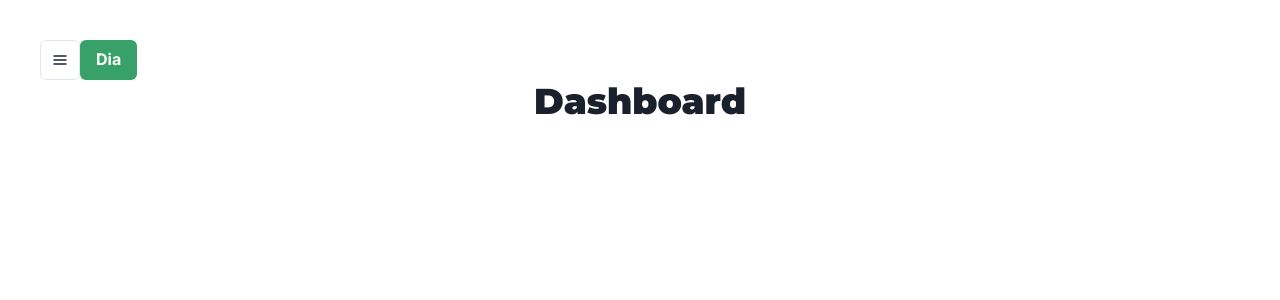
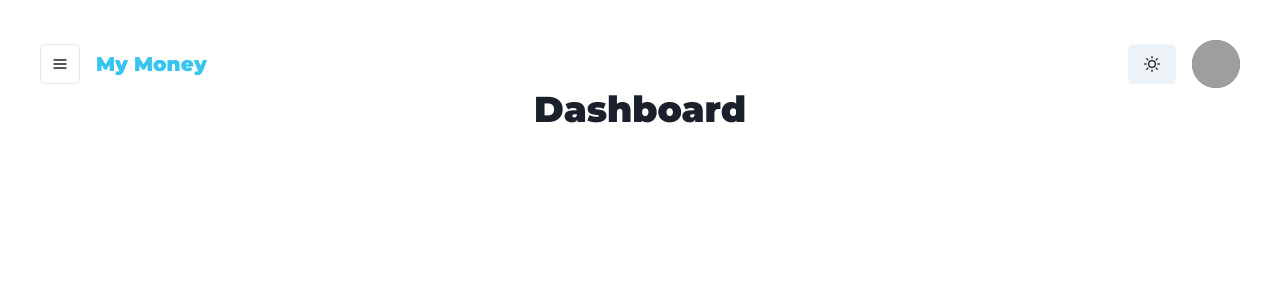
Before and after one commit to christian-de-ornellas/mymoney-frontend, a React (Create React App) app: page / in a window 1280 px wide. Shown: the top 300 px of the page. Built offline with nearby package versions, Linux system fonts and the light colour scheme; grey boxes are pictures that could not be loaded.

Commit message:
Componente de cabeçalho ok

```diff
--- a/src/App.tsx
+++ b/src/App.tsx
@@ -3,21 +3,20 @@ import { BrowserRouter as Router, Switch, Route } from 'react-router-dom'
 import { ChakraProvider, Container } from '@chakra-ui/react'
 import theme from './theme'
 import './theme/styles.css'
-import Navbar from './components/Navbar'
-import DarkModeToggle from './components/DarkModeToggle'
+
 import Investments from './pages/Investments'
 import Revenues from './pages/Revenues/index'
 import Payments from './pages/Payments'
 import Graphics from './pages/Graphics/index'
 import Dashboard from './pages/Dashboard/index'
+import Header from './components/Header'
 
 const App: React.FC = (): JSX.Element => {
     return (
         <ChakraProvider theme={theme}>
-            <Container maxWidth="container.xl" padding={10}>
+            <Container maxWidth="container.xl" padding={10} height="100vh">
                 <Router>
-                    <Navbar />
-                    <DarkModeToggle />
+                    <Header />
                     <Switch>
                         <Route exact path="/">
                             <Dashboard />
--- /dev/null
+++ b/src/components/Brand/index.tsx
@@ -0,0 +1,14 @@
+import React from 'react'
+import { Link } from 'react-router-dom'
+import { Heading } from '@chakra-ui/react'
+
+const Brand: React.FC = (): JSX.Element => {
+    return (
+        <Link to="/">
+            <Heading size="md" color="brand.50">
+                My Money
+            </Heading>
+        </Link>
+    )
+}
+export default Brand
--- a/src/components/DarkModeToggle/index.tsx
+++ b/src/components/DarkModeToggle/index.tsx
@@ -1,5 +1,6 @@
-import React, { useEffect, useState } from 'react'
+import React, { useState } from 'react'
 import { Button, useColorMode } from '@chakra-ui/react'
+import { MoonIcon, SunIcon } from '@chakra-ui/icons'
 
 const DarkModeToggle: React.FC = (): JSX.Element => {
     const { toggleColorMode } = useColorMode()
@@ -8,8 +9,8 @@ const DarkModeToggle: React.FC = (): JSX.Element => {
     const handleTitleButton = () => {
         const isDark = localStorage.getItem('chakra-ui-color-mode')
         return isDark === 'dark'
-            ? setTitleButton('Noite')
-            : setTitleButton('Dia')
+            ? setTitleButton('Dia')
+            : setTitleButton('Noite')
     }
 
     const handleDarkMode = () => {
@@ -17,13 +18,9 @@ const DarkModeToggle: React.FC = (): JSX.Element => {
         handleTitleButton()
     }
 
-    useEffect(() => {
-        handleTitleButton()
-    }, [titleButton])
-
     return (
-        <Button colorScheme="green" onClick={handleDarkMode}>
-            {titleButton}
+        <Button onClick={handleDarkMode}>
+            {titleButton === 'Noite' ? <MoonIcon /> : <SunIcon />}
         </Button>
     )
 }
--- /dev/null
+++ b/src/components/Header/index.tsx
@@ -0,0 +1,22 @@
+import React from 'react'
+import { Flex, HStack } from '@chakra-ui/react'
+import Navbar from '../Navbar'
+import DarkModeToggle from '../DarkModeToggle'
+import Profile from '../Profile'
+import Brand from '../Brand'
+
+const Header: React.FC = (): JSX.Element => {
+    return (
+        <Flex alignItems="center" justifyContent="space-between">
+            <HStack alignItems="center" spacing={4}>
+                <Navbar />
+                <Brand />
+            </HStack>
+            <HStack alignItems="center" spacing={4}>
+                <DarkModeToggle />
+                <Profile />
+            </HStack>
+        </Flex>
+    )
+}
+export default Header
--- /dev/null
+++ b/src/components/Profile/index.tsx
@@ -0,0 +1,46 @@
+import React from 'react'
+import {
+    Wrap,
+    WrapItem,
+    Avatar,
+    Popover,
+    PopoverTrigger,
+    PopoverContent,
+    PopoverArrow,
+    PopoverCloseButton,
+    PopoverHeader,
+    PopoverBody,
+    Button,
+} from '@chakra-ui/react'
+import { Link } from 'react-router-dom'
+
+const Profile: React.FC = (): JSX.Element => {
+    return (
+        <Popover>
+            <PopoverTrigger>
+                <Wrap>
+                    <WrapItem>
+                        <Avatar
+                            name="Christian Possidonio"
+                            src="https://media-exp1.licdn.com/dms/image/C4E03AQEv4HaZyZGbGg/profile-displayphoto-shrink_200_200/0/1620373192164?e=1636588800&v=beta&t=wprtufbdovBd1Nr_7xSnIdLhkiZ43aZvLsOacM3Pzwk"
+                        />
+                    </WrapItem>
+                </Wrap>
+            </PopoverTrigger>
+            <PopoverContent>
+                <PopoverArrow />
+                <PopoverCloseButton />
+                <PopoverHeader>Christian Possidonio</PopoverHeader>
+                <PopoverBody>
+                    <Link to="/edit?id=1">
+                        <Button colorScheme="brand" size="xs">
+                            Editar
+                        </Button>
+                    </Link>
+                </PopoverBody>
+            </PopoverContent>
+        </Popover>
+    )
+}
+
+export default Profile
```
